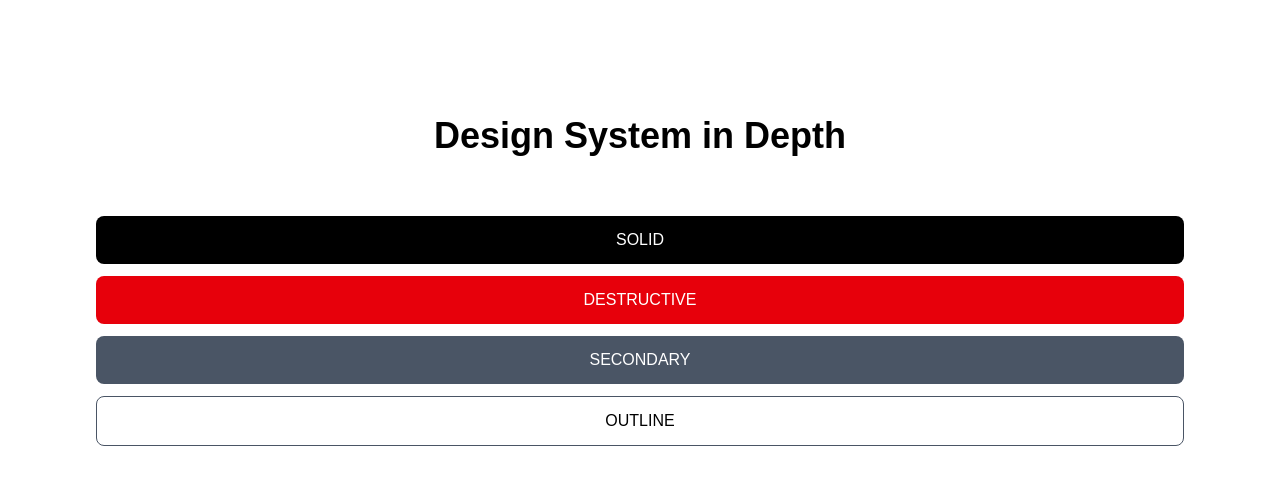
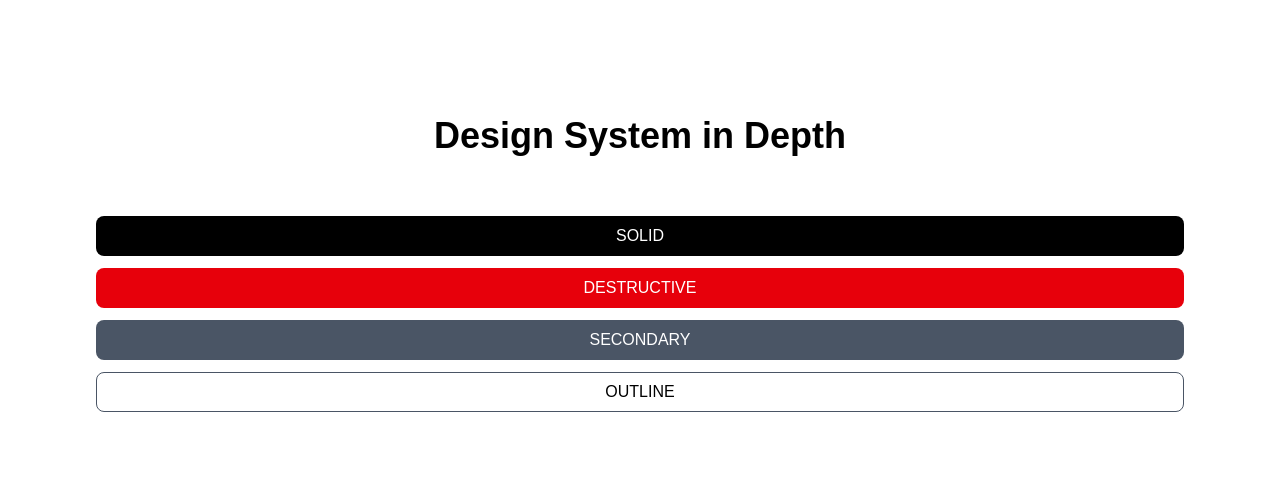
Before and after one commit to HassanAbdelhamed22/nextjs-design-system, a Next.js app: page / in a window 1280 px wide. Shown: the top 484 px of the page. Built offline with nearby package versions, Linux system fonts and the light colour scheme.

Commit message:
refactor Button component to include size variants and adjust class names

```diff
--- a/src/app/components/ui/Button.tsx
+++ b/src/app/components/ui/Button.tsx
@@ -3,7 +3,7 @@ import { cva, type VariantProps } from "class-variance-authority";
 import { tailwindCMerge } from "@/utils";
 
 const buttonVariants = cva(
-  "rounded-lg text-white px-3 py-3 duration-200 font-medium cursor-pointer disabled:opacity-50 disabled:cursor-not-allowed",
+  "inline-flex items-center justify-center rounded-lg text-white duration-200 font-medium cursor-pointer disabled:opacity-50 disabled:cursor-not-allowed",
   {
     variants: {
       variant: {
@@ -16,9 +16,16 @@ const buttonVariants = cva(
         ghost: "bg-transparent hover:bg-gray-600",
         link: "bg-transparent hover:bg-transparent",
       },
+      size: {
+        base: "px-4 text-base h-10",
+        xs: "px-2 text-xs h-6",
+        sm: "px-3 text-sm h-8",
+        lg: "px-5 text-lg h-12",
+      },
     },
     defaultVariants: {
       variant: "solid",
+      size: "base",
     },
   }
 );
@@ -29,10 +36,10 @@ interface IProps
   children?: ReactNode;
 }
 
-const Button = ({ children, variant, ...rest }: IProps) => {
+const Button = ({ children, variant, size, ...rest }: IProps) => {
   return (
     <button
-      className={`${tailwindCMerge(buttonVariants({ variant }))}`}
+      className={`${tailwindCMerge(buttonVariants({ variant, size }))}`}
       {...rest}
     >
       {children}
```
